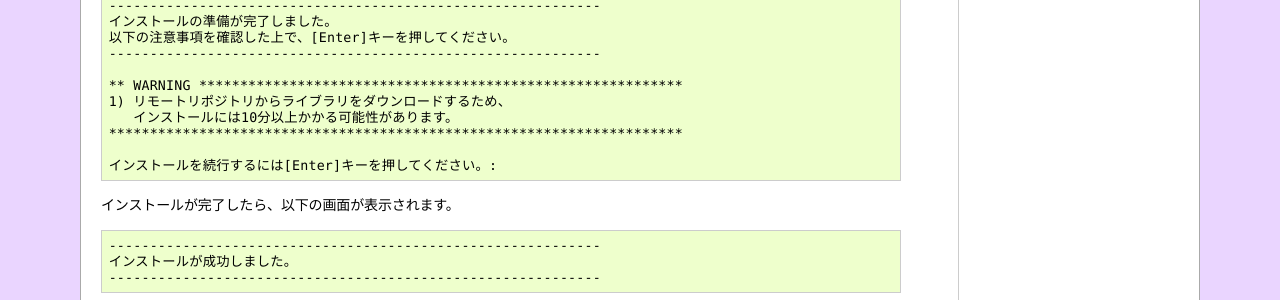
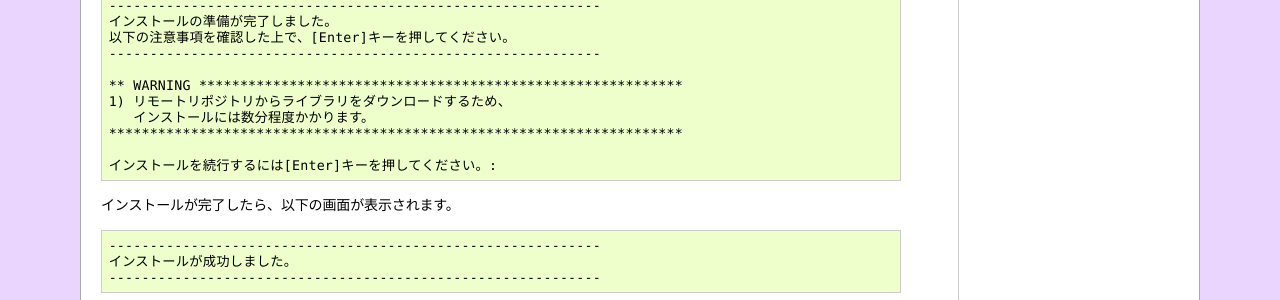
Before and after one commit to asakusafw/asakusafw-starter, a Sphinx documentation site: the page built from jinrikisha/docs/ja/source/install.rst, in a window 1280 px wide and 900 px high, scrolled down 3195 px. Shown: the part 262-562 px from the top of the window. Built offline with Sphinx 7.4.7, drawn with Linux system fonts in a browser that asks for light colours; formulas are drawn with MathJax 3.

Commit message:
Modify message for installation may take a few minutes

```diff
--- a/jinrikisha/docs/ja/source/install.rst
+++ b/jinrikisha/docs/ja/source/install.rst
@@ -207,7 +207,7 @@ OSユーザをAsakusa Frameworkの開発専用のユーザとして使用する
 
     ** WARNING ***********************************************************
     1) リモートリポジトリからライブラリをダウンロードするため、
-       インストールには10分以上かかる可能性があります。
+       インストールには数分程度かかります。
     **********************************************************************
 
     インストールを続行するには[Enter]キーを押してください。:
```
Also changed, not shown: 1 other file.
